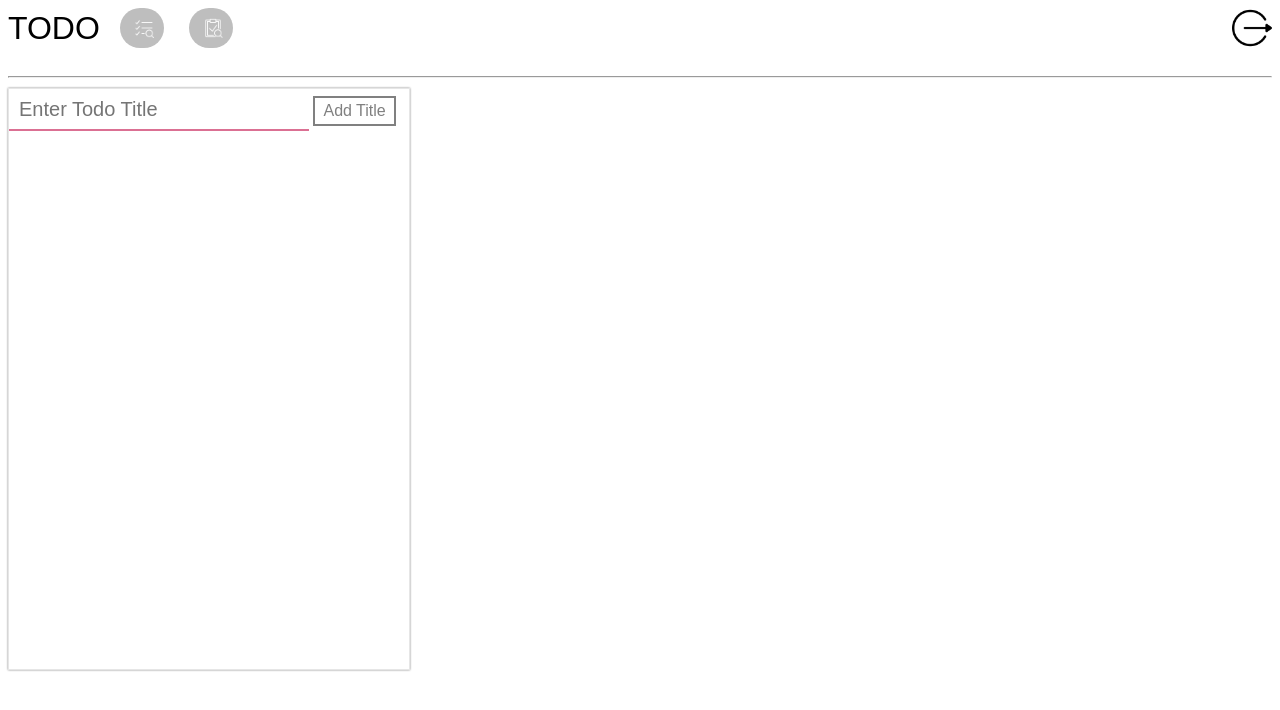
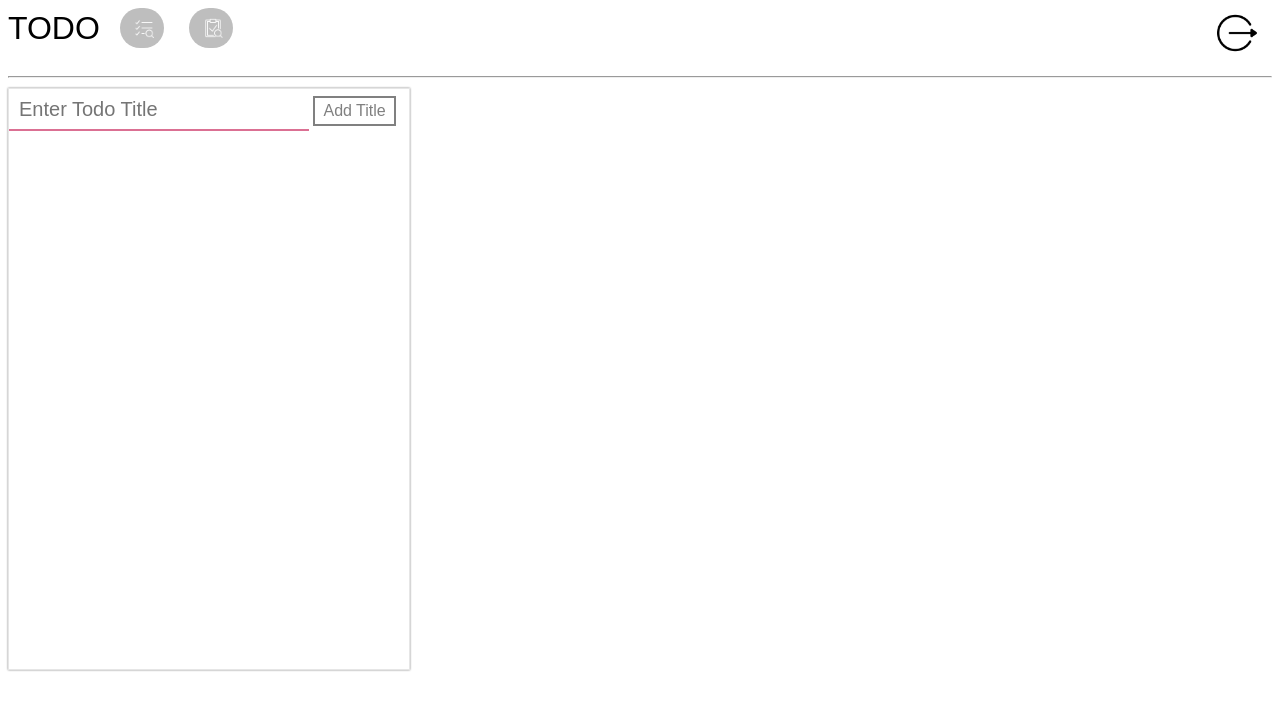
Before and after one commit to trinangkur/todo-trinangkur, a website: page public/index.html in a window 1280 px wide. Drawn offline with Linux system fonts and the light colour scheme; no server answers.

Commit message:
[revathi,trinangkur] added tool title for logout image

```diff
--- a/public/index.html
+++ b/public/index.html
@@ -48,6 +48,7 @@
         </label>
       </div>
       <img
+        title="logout"
         src="./resource/logout.png"
         alt="not found"
         id="logout"
--- a/public/style/style.css
+++ b/public/style/style.css
@@ -251,4 +251,5 @@ h1 {
 #logout {
   height: 40px;
   cursor: pointer;
+  margin: 5px 15px;
 }
```
